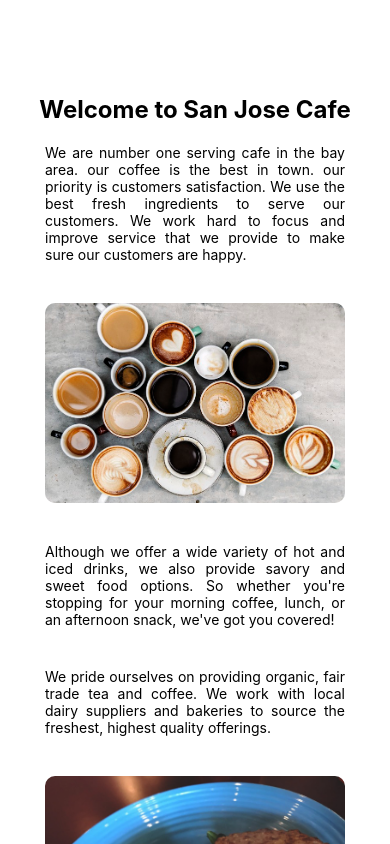
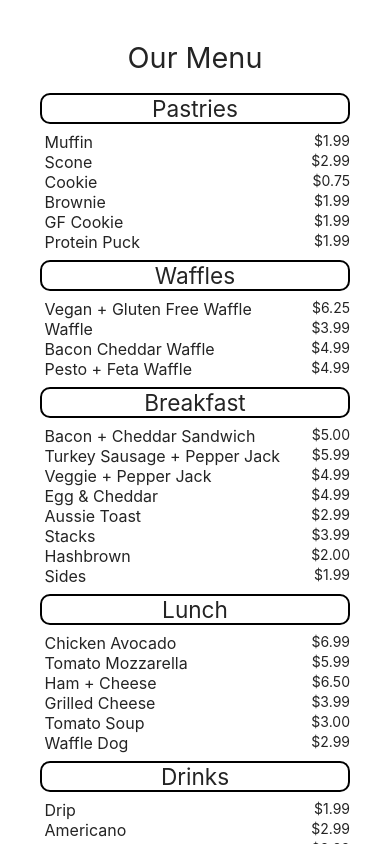
Before and after one commit to mnajjar2008/cafereactnative, a React Native app: screen /menu in a window 390 px wide. Shown: the top 844 px of the page. Built offline with nearby package versions, Linux system fonts and the light colour scheme.

Commit message:
started menu component

```diff
--- a/App.js
+++ b/App.js
@@ -1,11 +1,12 @@
 import React from 'react';
 import {View } from 'react-native';
 import Home from './components/HomeComponent';
+import Menu from "./components/MenuComponent"
 
 export default function App() {
     return (
         <View>
-            <Home />
+            <Menu />
         </View>
     );
 }
--- a/components/MenuComponent.js
+++ b/components/MenuComponent.js
@@ -1,35 +1,71 @@
-import React from 'react';
+import React, { useState } from 'react';
+import { View, StyleSheet, ScrollView } from 'react-native';
+import { PRODUCTS } from '../shared/products';
+import { Text, ListItem } from 'react-native-elements';
 
-function Rendercategoryproduct(props) {
-    const specificcategorylist = props.products.map(product => {
-        return (
-            <div key={product.id} className="d-flex justify-content-between">
-                <h5>{product.name}</h5>
-                <h5>${product.price.toFixed(2)}</h5>
-            </div>
-        );
-    });
+function Menu() {
+    const [products, setProducts] = useState(PRODUCTS);
 
-    const categoryname = props.products[0].category[0].toUpperCase() + props.products[0].category.slice(1);
-
+    const RenderCategory = props => {
+        return props.item.map(item => {
+            return (
+                <View key={item.id} style={{ justifyContent:"space-between",flexDirection:"row"}}>
+                    <ListItem.Title > {item.name}</ListItem.Title>
+                    <Text >${item.price.toFixed(2)}</Text>
+                </View>
+            );
+        });
+    };
     return (
-        <React.Fragment>
-            <h4 className="text-center section-title p-3">{categoryname}</h4>
-            <div className="p-sm-5">{specificcategorylist}</div>
-        </React.Fragment>
+        <ScrollView>
+            <View style={{ margin: 40 }}>
+                <Text h3 style={{ textAlign: 'center',marginBottom:10 }}>
+                    Our Menu
+                </Text>
+                <Text h4 style={styles.categoryName}>
+                    Pastries
+                </Text>
+                <RenderCategory item={products.filter(item => item.category === 'pastries')} />
+                <Text h4 style={styles.categoryName}>
+                    Waffles
+                </Text>
+                <RenderCategory item={products.filter(item => item.category === 'waffles')} />
+                <Text h4 style={styles.categoryName}>
+                    Breakfast
+                </Text>
+                <RenderCategory item={products.filter(item => item.category === 'breakfast')} />
+                <Text h4 style={styles.categoryName}>
+                    Lunch
+                </Text>
+                <RenderCategory item={products.filter(item => item.category === 'lunch')} />
+                <Text h4 style={styles.categoryName}>
+                    Drinks
+                </Text>
+                <RenderCategory item={products.filter(item => item.category === 'drinks')} />
+            </View>
+        </ScrollView>
     );
 }
 
-function Menu(props) {
-    return (
-        <div className="container">
-            <h2 className="text-center m-4">Our Menu</h2>
-            <Rendercategoryproduct products={props.products.filter(product => product.category === 'pastries')} />
-            <Rendercategoryproduct products={props.products.filter(product => product.category === 'waffles')} />
-            <Rendercategoryproduct products={props.products.filter(product => product.category === 'breakfast')} />
-            <Rendercategoryproduct products={props.products.filter(product => product.category === 'lunch')} />
-            <Rendercategoryproduct products={props.products.filter(product => product.category === 'drinks')} />
-        </div>
-    );
-}
+const styles = StyleSheet.create({
+    categoryName: {
+        textAlign: 'center',
+        marginTop: 8,
+        marginBottom: 8,
+        borderRadius: 10,
+        borderWidth: 2,
+    },
+
+    imageContainer: {
+        flex: 1,
+        flexDirection: 'row',
+        alignItems: 'center',
+        justifyContent: 'space-evenly',
+        margin: 10,
+    },
+    image: {
+        width: 60,
+        height: 60,
+    },
+});
 export default Menu;
--- a/package.json
+++ b/package.json
@@ -13,6 +13,7 @@
     "react": "16.13.1",
     "react-dom": "16.13.1",
     "react-native": "https://github.com/expo/react-native/archive/sdk-41.0.0.tar.gz",
+    "react-native-elements": "^3.4.2",
     "react-native-web": "~0.13.12"
   },
   "devDependencies": {
```
Also changed, not shown: 1 other file (tests, documents, lock files or other folders).
